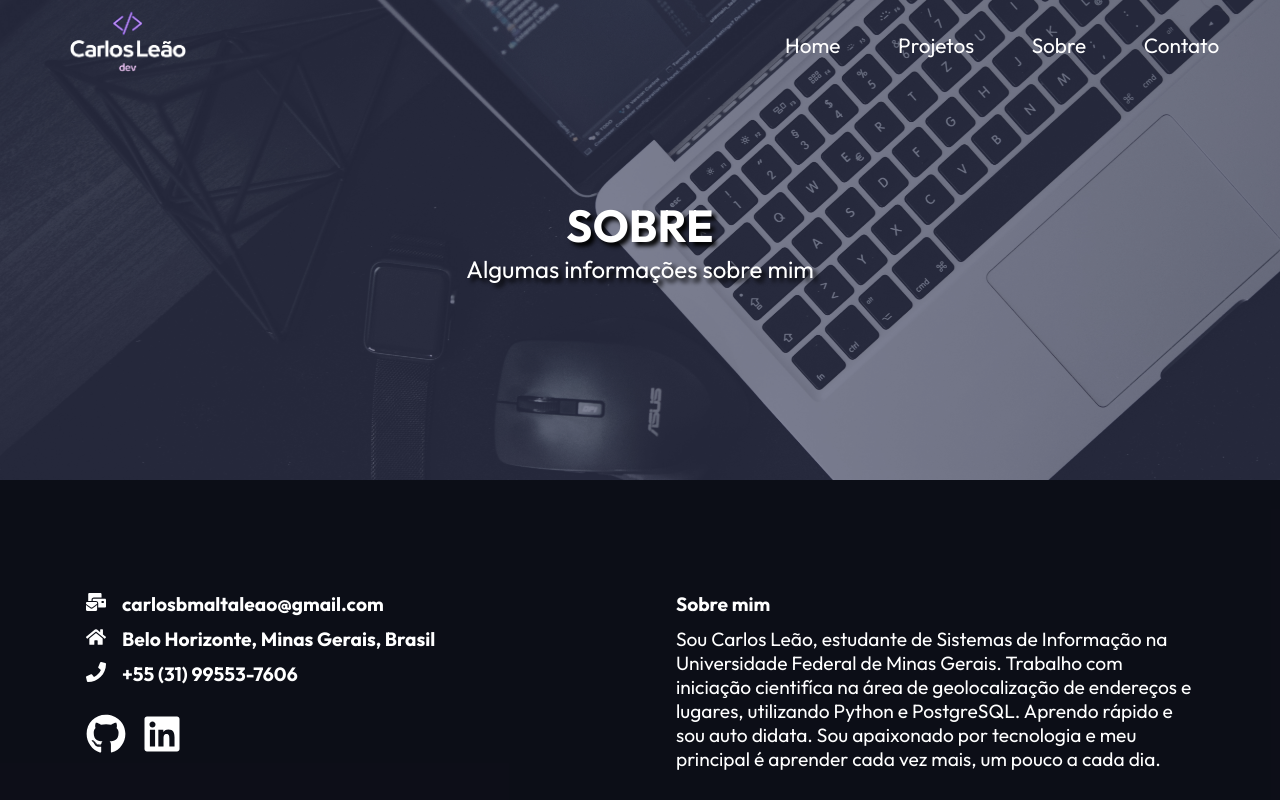
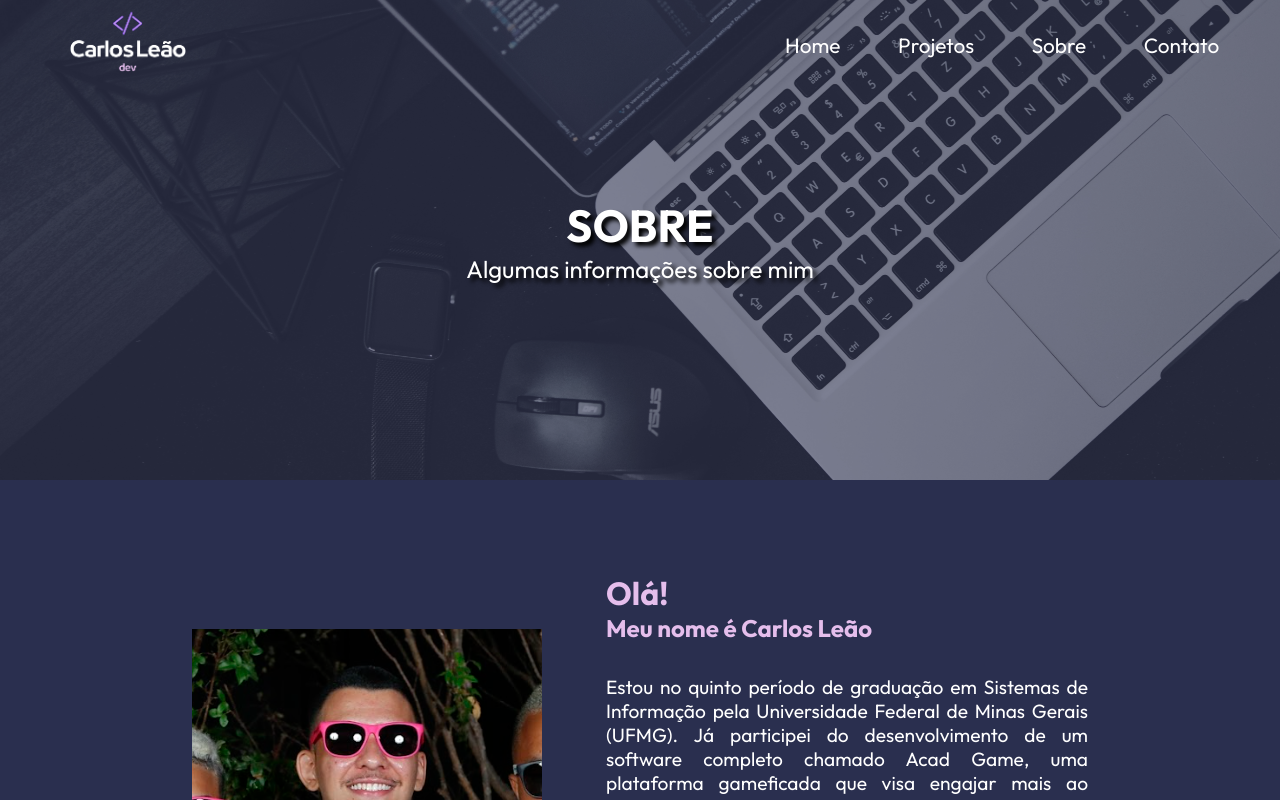
Before and after one commit to Chbmleao/Carlos-Portfolio, a React (Create React App) app: page /about in a window 1280 px wide. Shown: the top 800 px of the page. Built offline with nearby package versions, Linux system fonts and the light colour scheme.

Commit message:
Add AboutMe section to About page

```diff
--- a/src/routes/About.js
+++ b/src/routes/About.js
@@ -2,12 +2,14 @@ import React from "react";
 import Navbar from "../components/Navbar";
 import Footer from "../components/Footer";
 import HeroImg2 from "../components/HeroImg2";
+import AboutMe from "../components/AboutMe";
 
 const About = () => {
   return (
     <div>
       <Navbar />
       <HeroImg2 heading="SOBRE" text="Algumas informações sobre mim" />
+      <AboutMe />
       <Footer />
     </div>
   );
```
